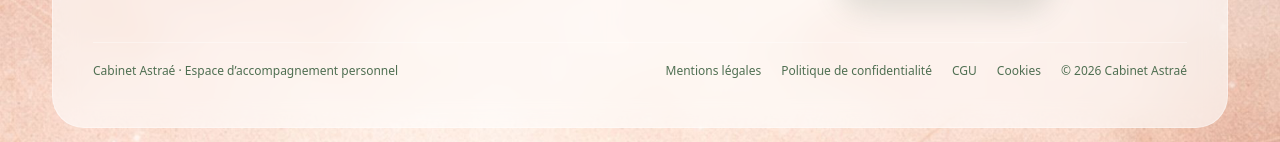
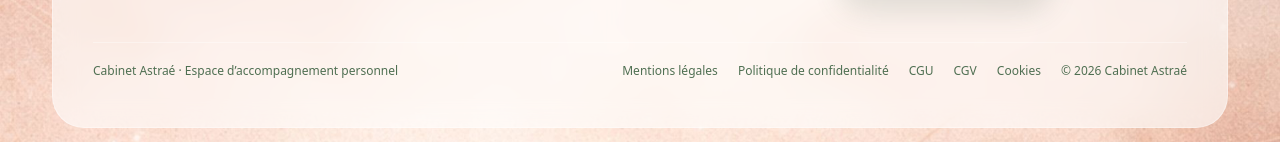
Before and after one commit to arnaudcrestey/cabinet-astrae, a Next.js app: page /cabinet in a window 1280 px wide. Shown: the part 3072-3214 px from the top of the page. Built offline with nearby package versions, Linux system fonts and the light colour scheme.

Commit message:
Update PageFrame.tsx

```diff
--- a/components/projection/PageFrame.tsx
+++ b/components/projection/PageFrame.tsx
@@ -257,7 +257,7 @@ export function PageFrame({
                   Cabinet Astraé · Espace d’accompagnement personnel
                 </p>
 
-                <div className="flex flex-wrap items-center justify-center gap-x-5 gap-y-2">
+               <div className="flex flex-wrap items-center justify-center gap-x-5 gap-y-2">
   <Link
     href="/mentions-legales"
     className="transition-colors duration-300 hover:text-pine"
@@ -277,6 +277,12 @@ export function PageFrame({
     CGU
   </Link>
   <Link
+    href="/cgv"
+    className="transition-colors duration-300 hover:text-pine"
+  >
+    CGV
+  </Link>
+  <Link
     href="/cookies"
     className="transition-colors duration-300 hover:text-pine"
   >
```
